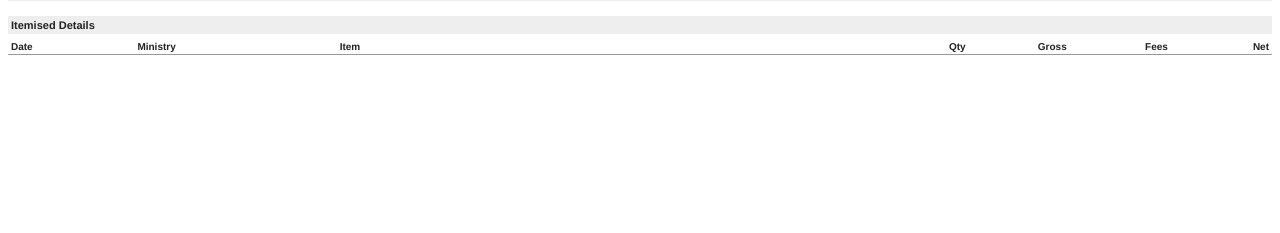
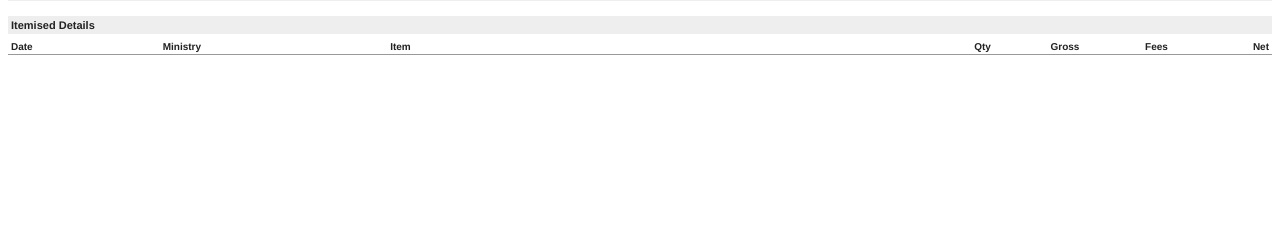
Before and after one commit to resolvedlogic-nsw/4pmdinners, a Django app: template finances/templates/finances/report_pdf.html in a window 1280 px wide. Shown: the part 89-322 px from the top of the page. Run offline with Django 5.2, Linux system fonts and the light colour scheme; the template is opened without the code that fills it, so the values that code supplies are empty.

Commit message:
Update report_pdf.html

```diff
--- a/finances/templates/finances/report_pdf.html
+++ b/finances/templates/finances/report_pdf.html
@@ -58,31 +58,22 @@
     <h2>Itemised Details</h2>
 
     <!--
-        xhtml2pdf (pisa) only repeats a header row on every page if the
-        <thead> tag itself carries repeat="1" — the CSS
-        `display: table-header-group` alone (previous version) is ignored.
-        Column widths are declared once via <colgroup> rather than on each
-        <th>, which is what stopped them drifting across page breaks.
+        Reverted from <colgroup> + <thead repeat="1">: that combination
+        made xhtml2pdf's column widths unravel across page breaks. Plain
+        inline widths on each <th>, no repeat attribute, is what actually
+        holds the columns steady — headers just won't repeat on later
+        pages.
     -->
     <table class="itemised-table">
-        <colgroup>
-            <col style="width: 10%;">
-            <col style="width: 16%;">
-            <col style="width: 42%;">
-            <col style="width: 8%;">
-            <col style="width: 8%;">
-            <col style="width: 8%;">
-            <col style="width: 8%;">
-        </colgroup>
-        <thead repeat="1">
+        <thead>
         <tr>
-            <th>Date</th>
-            <th>Ministry</th>
-            <th>Item</th>
-            <th class="num">Qty</th>
-            <th class="num">Gross</th>
-            <th class="num">Fees</th>
-            <th class="num">Net</th>
+            <th style="width: 12%;">Date</th>
+            <th style="width: 18%;">Ministry</th>
+            <th style="width: 40%;">Item</th>
+            <th class="num" style="width: 8%;">Qty</th>
+            <th class="num" style="width: 7%;">Gross</th>
+            <th class="num" style="width: 7%;">Fees</th>
+            <th class="num" style="width: 8%;">Net</th>
         </tr>
         </thead>
         <tbody>
```
